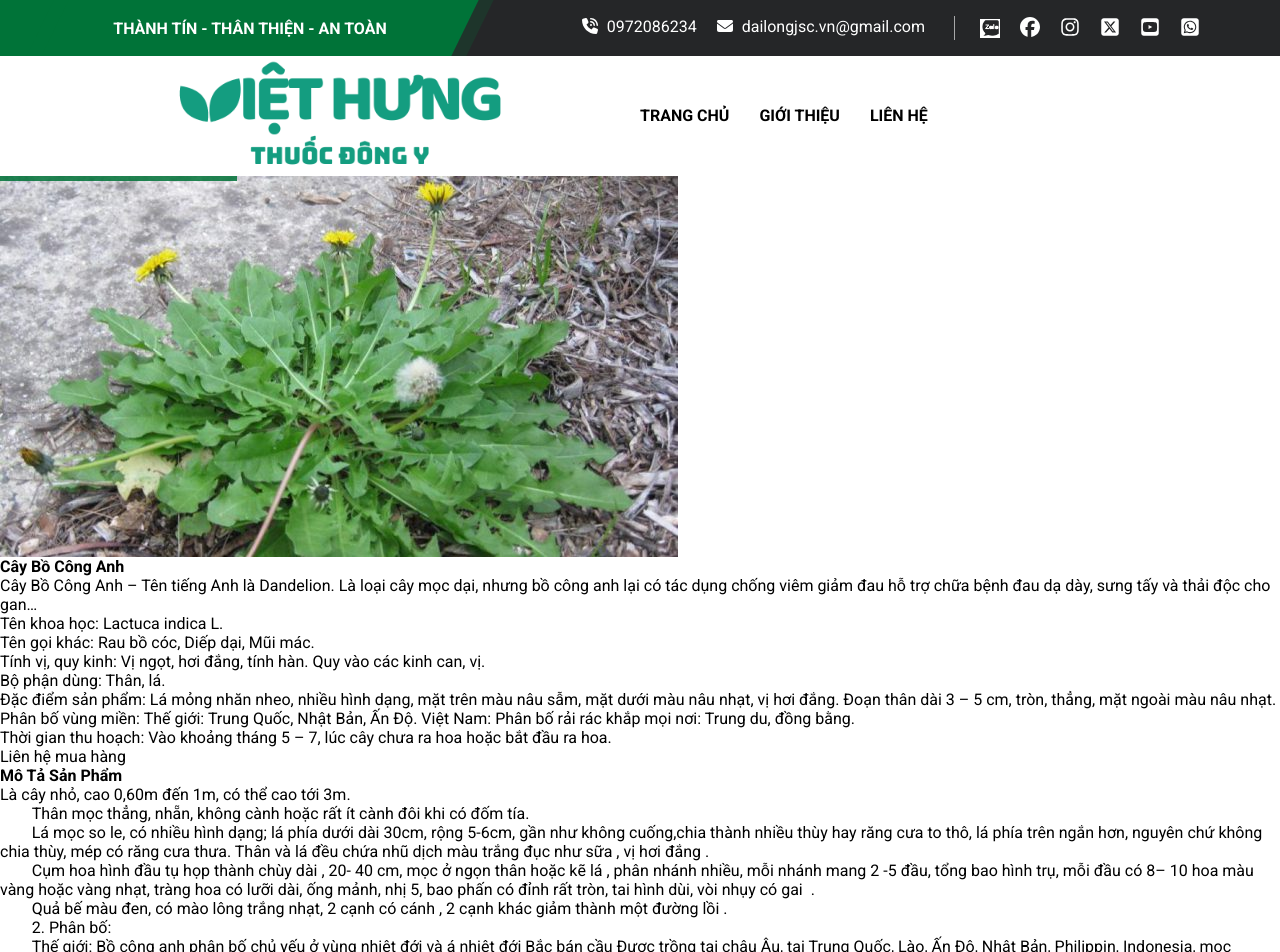
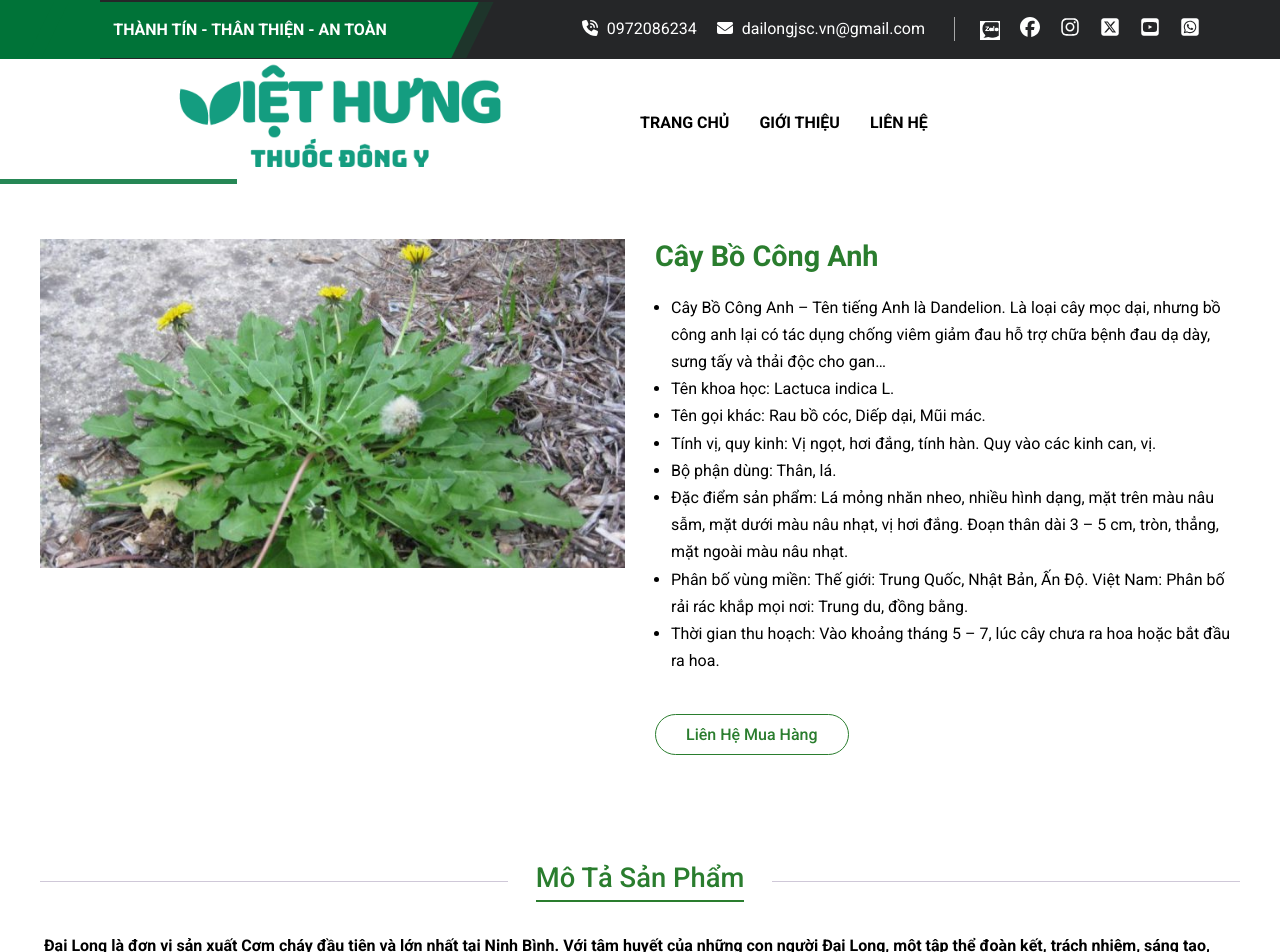
Before and after one commit to RuoiVaRua/web-thuoc-anh-Duong, a Vue app: page /product/bo-cong-anh in a window 1280 px wide. Shown: the top 952 px of the page. Built offline with nearby package versions, Linux system fonts and the light colour scheme.

Commit message:
update product detail

```diff
--- a/src/views/About.vue
+++ b/src/views/About.vue
@@ -1,5 +1,5 @@
 <template>
-<div class="contact-container">
+<div class="about-container">
     <h2>LỊCH SỬ HÌNH THÀNH VÀ PHÁT TRIỂN</h2>
     <hr/>
     <p style="text-align: justify;">Đại Long là đơn vị sản xuất Cơm cháy đầu tiên và lớn nhất tại Ninh Bình. Với tâm huyết của những con người Đại Long, một tập thể đoàn kết, trách nhiệm, sáng tạo, cùng sự khéo léo chỉn chu trong mỗi công đoạn, khắt khe trong quá trình chọn lọc các nguyên vật liệu đầu vào. Trải qua hơn Mười năm xây dựng và phát triển đã được khách hàng tin tưởng, lựa chọn và mệnh danh là “<strong>Vua cơm cháy</strong>” như ngày hôm nay.</p>
@@ -23,7 +23,7 @@ export default {
 </script>
 
 <style scoped lang="scss">
-    .contact-container {
+    .about-container {
         max-width: var(--container-max-width);
         margin: 32px auto;
         padding: 0 16px;
--- a/src/views/ProductDetail.vue
+++ b/src/views/ProductDetail.vue
@@ -9,13 +9,23 @@
                 <ul>
                     <li v-for="info in product.generalInfor" :key="info">{{ info }}</li>
                 </ul>
-                <button>Liên hệ mua hàng</button>
+                <a
+                    class="contact"
+                    href="https://zalo.me/0817790401"
+                    target="_blank"
+                >
+                    Liên Hệ Mua Hàng
+                </a>
                 <div class="social-media-sharing"></div>
             </div>
         </div>
         <div class="product-description">
-            <h3>Mô Tả Sản Phẩm</h3>
-            <p class="about-viet-hung"></p>
+            <div class="describe"><h3>Mô Tả Sản Phẩm</h3></div>
+            <p class="about-viet-hung">
+                <strong>
+                    Đại Long là đơn vị sản xuất Cơm cháy đầu tiên và lớn nhất tại Ninh Bình. Với tâm huyết của những con người Đại Long, một tập thể đoàn kết, trách nhiệm, sáng tạo, cùng sự khéo léo chỉn chu trong mỗi công đoạn, khắt khe trong quá trình chọn lọc các nguyên vật liệu đầu vào. Trải qua hơn Mười năm xây dựng và phát triển đã được khách hàng tin tưởng, lựa chọn và mệnh danh là “Vua cơm cháy” như ngày hôm nay.
+                </strong>
+            </p>
             <p class="images-and-descriptions">{{ product.description }}</p>
         </div>
         <div class="similar-products"></div>
@@ -37,8 +47,125 @@ export default {
 </script>
 
 <style>
+.product-detail-container {
+    display: flex;
+    flex-direction: column;
+    align-items: center;
+    gap: 60px;
+    max-width: var(--container-max-width);
+    margin: 60px auto;
+
+    .product-infor {
+        display: flex;
+        align-items: flex-start;
+        justify-content: center;
+        gap: 30px;
+
+        .main-image {
+            flex: 1;
+        }
+
+        .product-general-infor {
+            flex: 1;
+            display: flex;
+            flex-direction: column;
+            align-items: flex-start;
+            gap: 20px;
+
+            h1.name {
+                font-size: 1.8rem;
+                line-height: 1.2;
+                font-weight: 700;
+                text-transform: capitalize;
+                text-align: left;
+                color: #2a7d2e;
+            }
+
+            ul {
+                list-style: disc;
+                padding-left: 1rem;
+            }
+
+            a {
+                padding: 10px 30px;
+                border-radius: 30px;
+                font-weight: 500;
+                min-width: 9.14em;
+                text-overflow: ellipsis;
+                white-space: nowrap;
+                overflow: hidden;
+                text-align: center;
+                border: 1px solid #2a7d2e;
+                color: #2a7d2e;
+                margin: 20px 0;
+                display: block;
+                max-width: 200px;
+                transition: all 0.4s ease;
+
+                &:hover {
+                    background-color: #2a7d2e;
+                    color: #fff;
+                }
+            }
+        }
+    }
+
+    .product-description {
+        display: flex;
+        flex-direction: column;
+        align-items: center;
+        gap: 30px;
+
+        .describe {
+            text-align: center;
+            overflow: visible;
+            position: relative;
+            width: 100%;
+
+            &::before {
+                content: " ";
+                display: table;
+                bottom: 20px !important;
+                position: absolute;
+                content: " ";
+                width: 100%;
+                bottom: 0;
+                left: 0;
+                border-bottom: 1px solid #cfc8d8;
+                z-index: 1;
+            }
+
+            h3 {
+                width: fit-content;
+                color: #2a7d2e;
+                font-size: 1.71rem;
+                line-height: 1.7;
+                padding: 5px 0;
+                font-weight: 500;
+                position: relative;
+                margin: 0 auto;
+                padding: 0 1em;
+                z-index: 2;
+                background-color: white;
+
+                &::before {
+                    background: #2a7d2e;
+                    color: #2a7d2e;
+                    content: "";
+                    width: calc(100% - 2em);
+                    height: 2px;
+                    position: absolute;
+                    left: 1em;
+                    bottom: 0;
+                    z-index: 11;
+                }
+            }
+        }
+    }
+}
 
 p, li {
     white-space: break-spaces;
+    line-height: 1.7;
 }
 </style>
```
